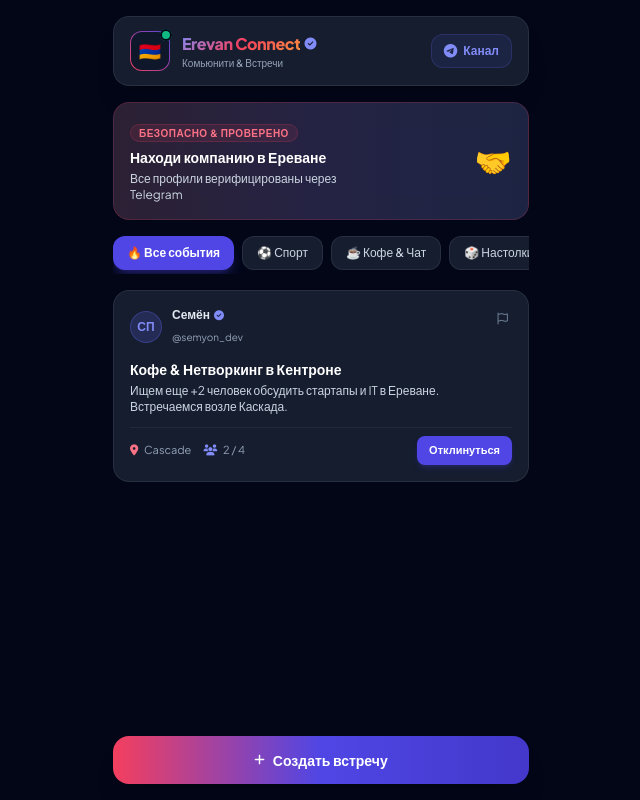
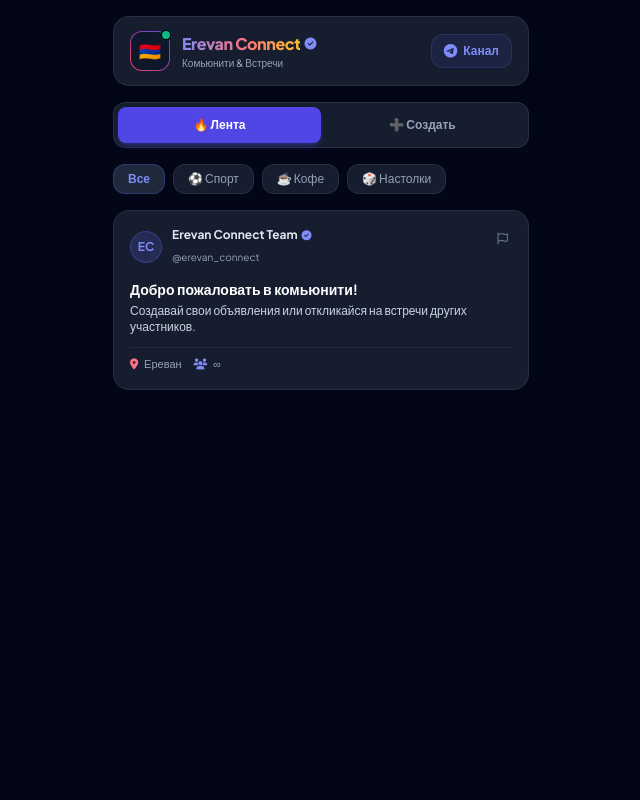
Before and after one commit to petrosyanns/erevan-connect, a website: page public/index.html in a window 1280 px wide. Shown: the whole page, without its empty margins (319-959 px from the left). Drawn offline with nearby package versions, Linux system fonts and the light colour scheme; a script that the page names is missing.

Commit message:
Update public/index.html with fixed tailwind gradient text and dark theme layout

```diff
--- a/public/index.html
+++ b/public/index.html
@@ -20,37 +20,30 @@
       darkMode: 'class',
       theme: {
         extend: {
-          fontFamily: { sans: ['Plus Jakarta Sans', 'sans-serif'] },
-          colors: {
-            tuff: { 400: '#FB923C', 500: '#F43F5E', 600: '#E11D48' }
-          }
+          fontFamily: { sans: ['Plus Jakarta Sans', 'sans-serif'] }
         }
       }
     }
   </script>
 
   <style>
-    /* Glassmorphic эффекты и анимации */
+    /* Glassmorphism */
     .glass-card {
       background: rgba(30, 41, 59, 0.7);
       backdrop-filter: blur(12px);
+      -webkit-backdrop-filter: blur(12px);
       border: 1px solid rgba(255, 255, 255, 0.08);
-    }
-    .gradient-text {
-      background: linear-gradient(135deg, #818CF8 0%, #F43F5E 50%, #FB923C 100%);
-      -webkit-background-clip: text;
-      -webkit-text-fill-color: transparent;
     }
     .pulse-glow {
       box-shadow: 0 0 15px rgba(99, 102, 241, 0.35);
     }
   </style>
 </head>
-<body class="bg-slate-950 text-slate-100 font-sans antialiased min-h-screen pb-20 select-none">
+<body class="bg-slate-950 text-slate-100 font-sans antialiased min-h-screen pb-24 select-none">
 
   <div class="max-w-md mx-auto px-4 py-4 space-y-4">
 
-    <!-- 1. Header с индикатором и кнопкой Канала -->
+    <!-- 1. Header -->
     <header class="flex justify-between items-center glass-card p-3.5 px-4 rounded-2xl shadow-xl">
       <div class="flex items-center space-x-3">
         <div class="relative">
@@ -67,98 +60,134 @@
         </div>
         <div>
           <div class="flex items-center space-x-1">
-            <h1 class="text-base font-extrabold tracking-tight gradient-text">Erevan Connect</h1>
-            <i class="fa-solid fa-circle-check text-indigo-400 text-xs" title="Official App"></i>
+            <!-- Исправленный градиентный текст через чистый Tailwind -->
+            <h1 class="text-base font-extrabold tracking-tight text-transparent bg-clip-text bg-gradient-to-r from-indigo-400 via-rose-400 to-amber-400">
+              Erevan Connect
+            </h1>
+            <i class="fa-solid fa-circle-check text-indigo-400 text-xs"></i>
           </div>
           <p class="text-[10px] text-slate-400 font-medium">Комьюнити & Встречи</p>
         </div>
       </div>
 
-      <!-- Кнопка на Канал -->
+      <!-- Кнопка перехода в Канал -->
       <a href="https://t.me/erevan_connect" target="_blank" class="flex items-center space-x-1.5 bg-indigo-500/10 border border-indigo-500/20 px-3 py-1.5 rounded-xl text-xs font-semibold text-indigo-400 hover:bg-indigo-500/20 transition-all active:scale-95">
         <i class="fa-brands fa-telegram text-sm"></i>
         <span>Канал</span>
       </a>
     </header>
 
-    <!-- 2. Промо-Баннер доверия -->
-    <div class="relative overflow-hidden glass-card rounded-2xl p-4 border border-rose-500/20 bg-gradient-to-r from-rose-500/10 via-purple-500/10 to-indigo-500/10">
-      <div class="flex justify-between items-center relative z-10">
-        <div class="space-y-1 max-w-[220px]">
-          <span class="text-[10px] font-bold uppercase tracking-wider text-rose-400 bg-rose-500/10 px-2 py-0.5 rounded-full border border-rose-500/20">
-            Безопасно & Проверено
-          </span>
-          <h2 class="text-sm font-bold text-white">Находи компанию в Ереване</h2>
-          <p class="text-xs text-slate-300">Все профили верифицированы через Telegram</p>
+    <!-- 2. Табы переключения (Лента / Создать) -->
+    <div class="flex glass-card p-1 rounded-xl text-xs font-semibold">
+      <button id="tab-feed" onclick="switchTab('feed')" class="flex-1 py-2.5 rounded-lg bg-indigo-600 text-white text-center transition-all shadow-md shadow-indigo-600/30">
+        🔥 Лента
+      </button>
+      <button id="tab-create" onclick="switchTab('create')" class="flex-1 py-2.5 rounded-lg text-slate-400 hover:text-white text-center transition-all">
+        ➕ Создать
+      </button>
     </div>
-        <div class="text-3xl">🤝</div>
+
+    <!-- 3. Секция 1: ЛЕНТА СОБЫТИЙ -->
+    <div id="section-feed" class="space-y-3">
+
+      <!-- Фильтры категорий -->
+      <div class="flex space-x-2 overflow-x-auto pb-1 scrollbar-none text-xs font-medium">
+        <button class="px-3.5 py-1.5 rounded-xl bg-slate-800 text-indigo-400 font-semibold border border-indigo-500/30 whitespace-nowrap">Все</button>
+        <button class="px-3.5 py-1.5 rounded-xl glass-card text-slate-400 hover:text-white whitespace-nowrap">⚽️ Спорт</button>
+        <button class="px-3.5 py-1.5 rounded-xl glass-card text-slate-400 hover:text-white whitespace-nowrap">☕️ Кофе</button>
+        <button class="px-3.5 py-1.5 rounded-xl glass-card text-slate-400 hover:text-white whitespace-nowrap">🎲 Настолки</button>
+      </div>
+
+      <!-- Контейнер для загрузки объявлений из app.js -->
+      <div id="events-list" class="space-y-3">
+        <!-- Дефолтная карточка-заглушка до загрузки из Supabase -->
+        <div class="glass-card rounded-2xl p-4 space-y-3">
+          <div class="flex justify-between items-start">
+            <div class="flex items-center space-x-2.5">
+              <div class="w-8 h-8 rounded-full bg-indigo-500/20 text-indigo-400 flex items-center justify-center font-bold text-xs border border-indigo-500/30">
+                EC
+              </div>
+              <div>
+                <div class="flex items-center space-x-1">
+                  <span class="text-xs font-bold text-slate-200">Erevan Connect Team</span>
+                  <i class="fa-solid fa-circle-check text-[10px] text-indigo-400"></i>
+                </div>
+                <span class="text-[10px] text-slate-400">@erevan_connect</span>
               </div>
             </div>
 
-    <!-- 3. Фильтры Категорий -->
-    <div class="flex space-x-2 overflow-x-auto pb-1 scrollbar-none text-xs font-medium">
-      <button class="px-3.5 py-2 rounded-xl bg-indigo-600 text-white font-semibold shadow-lg shadow-indigo-600/30 whitespace-nowrap">🔥 Все события</button>
-      <button class="px-3.5 py-2 rounded-xl glass-card text-slate-300 hover:text-white whitespace-nowrap">⚽️ Спорт</button>
-      <button class="px-3.5 py-2 rounded-xl glass-card text-slate-300 hover:text-white whitespace-nowrap">☕️ Кофе & Чат</button>
-      <button class="px-3.5 py-2 rounded-xl glass-card text-slate-300 hover:text-white whitespace-nowrap">🎲 Настолки</button>
-    </div>
-
-    <!-- 4. Список событий (Лента) -->
-    <div id="events-container" class="space-y-3">
-      <!-- Пример карточки встречи с кнопкой Жалобы -->
-      <div class="glass-card rounded-2xl p-4 space-y-3 hover:border-slate-700 transition-all">
-        <div class="flex justify-between items-start">
-          <div class="flex items-center space-x-2.5">
-            <div class="w-8 h-8 rounded-full bg-indigo-500/20 text-indigo-400 flex items-center justify-center font-bold text-xs border border-indigo-500/30">
-              СП
-            </div>
-            <div>
-              <div class="flex items-center space-x-1">
-                <span class="text-xs font-bold text-slate-200">Семён</span>
-                <i class="fa-solid fa-circle-check text-[10px] text-indigo-400"></i>
-              </div>
-              <span class="text-[10px] text-slate-400">@semyon_dev</span>
-            </div>
-          </div>
-
-          <!-- Кнопка жалобы/модерации -->
             <button title="Пожаловаться" class="text-slate-500 hover:text-rose-400 text-xs p-1 transition-colors">
               <i class="fa-regular fa-flag"></i>
             </button>
           </div>
 
           <div>
-          <h3 class="text-sm font-bold text-white">Кофе & Нетворкинг в Кентроне</h3>
-          <p class="text-xs text-slate-300 mt-1 line-clamp-2">Ищем еще +2 человек обсудить стартапы и IT в Ереване. Встречаемся возле Каскада.</p>
+            <h3 class="text-sm font-bold text-white">Добро пожаловать в комьюнити!</h3>
+            <p class="text-xs text-slate-300 mt-1">Создавай свои объявления или откликайся на встречи других участников.</p>
           </div>
 
           <div class="flex items-center justify-between pt-2 border-t border-white/5 text-[11px] text-slate-400">
             <div class="flex items-center space-x-3">
-            <span><i class="fa-solid fa-location-dot text-rose-400 mr-1"></i> Cascade</span>
-            <span><i class="fa-solid fa-users text-indigo-400 mr-1"></i> 2 / 4</span>
+              <span><i class="fa-solid fa-location-dot text-rose-400 mr-1"></i> Ереван</span>
+              <span><i class="fa-solid fa-users text-indigo-400 mr-1"></i> ∞</span>
             </div>
-          <button class="bg-indigo-600 hover:bg-indigo-500 text-white font-semibold px-3 py-1.5 rounded-lg transition-all active:scale-95 shadow-md shadow-indigo-600/20">
-            Отклинуться
-          </button>
           </div>
         </div>
       </div>
 
     </div>
 
-  <!-- 5. Нижняя плавающая кнопка "Создать событие" -->
-  <div class="fixed bottom-4 left-0 right-0 px-4 max-w-md mx-auto">
-    <button onclick="Telegram.WebApp.expand()" class="w-full bg-gradient-to-r from-rose-500 via-indigo-600 to-indigo-700 text-white py-3.5 px-4 rounded-2xl font-bold text-sm shadow-xl pulse-glow active:scale-98 transition-all flex items-center justify-center space-x-2">
-      <i class="fa-solid fa-plus text-xs"></i>
-      <span>Создать встречу</span>
+    <!-- 4. Секция 2: ФОРМА СОЗДАНИЯ -->
+    <div id="section-create" class="hidden glass-card rounded-2xl p-4 space-y-3 border border-indigo-500/20">
+      <h3 class="text-sm font-bold text-white mb-1">Создать новое объявление</h3>
+
+      <div>
+        <label class="text-[10px] font-semibold text-slate-400 uppercase tracking-wider block mb-1">Заголовок</label>
+        <input type="text" id="event-title" placeholder="Напр. Кофе в Кентроне" class="w-full bg-slate-900/90 border border-slate-800 rounded-xl p-3 text-xs text-white placeholder-slate-500 focus:outline-none focus:border-indigo-500 transition-colors">
+      </div>
+
+      <div>
+        <label class="text-[10px] font-semibold text-slate-400 uppercase tracking-wider block mb-1">Описание</label>
+        <textarea id="event-desc" rows="3" placeholder="Расскажите подробности встречи..." class="w-full bg-slate-900/90 border border-slate-800 rounded-xl p-3 text-xs text-white placeholder-slate-500 focus:outline-none focus:border-indigo-500 transition-colors"></textarea>
+      </div>
+
+      <div>
+        <label class="text-[10px] font-semibold text-slate-400 uppercase tracking-wider block mb-1">Локация</label>
+        <input type="text" id="event-location" placeholder="Напр. Каскад или Вернисаж" class="w-full bg-slate-900/90 border border-slate-800 rounded-xl p-3 text-xs text-white placeholder-slate-500 focus:outline-none focus:border-indigo-500 transition-colors">
+      </div>
+
+      <button onclick="submitEvent()" class="w-full bg-gradient-to-r from-rose-500 to-indigo-600 hover:from-rose-600 hover:to-indigo-700 text-white font-bold py-3.5 rounded-xl text-xs transition-all shadow-lg shadow-indigo-600/20 active:scale-98">
+        Опубликовать событие
       </button>
     </div>
 
+  </div>
+
+  <!-- Подключение app.js и инициализация Telegram WebApp -->
+  <script src="app.js"></script>
   <script>
-    // Инициализация Telegram WebApp SDK
     const tg = window.Telegram.WebApp;
     tg.ready();
     tg.expand();
+
+    function switchTab(tab) {
+      const feedBtn = document.getElementById('tab-feed');
+      const createBtn = document.getElementById('tab-create');
+      const feedSec = document.getElementById('section-feed');
+      const createSec = document.getElementById('section-create');
+
+      if (tab === 'feed') {
+        feedBtn.className = "flex-1 py-2.5 rounded-lg bg-indigo-600 text-white text-center transition-all shadow-md shadow-indigo-600/30";
+        createBtn.className = "flex-1 py-2.5 rounded-lg text-slate-400 hover:text-white text-center transition-all";
+        feedSec.classList.remove('hidden');
+        createSec.classList.add('hidden');
+      } else {
+        createBtn.className = "flex-1 py-2.5 rounded-lg bg-indigo-600 text-white text-center transition-all shadow-md shadow-indigo-600/30";
+        feedBtn.className = "flex-1 py-2.5 rounded-lg text-slate-400 hover:text-white text-center transition-all";
+        createSec.classList.remove('hidden');
+        feedSec.classList.add('hidden');
+      }
+    }
   </script>
 </body>
 </html>
```
Lines whose indentation alone changed are shown as unchanged.
